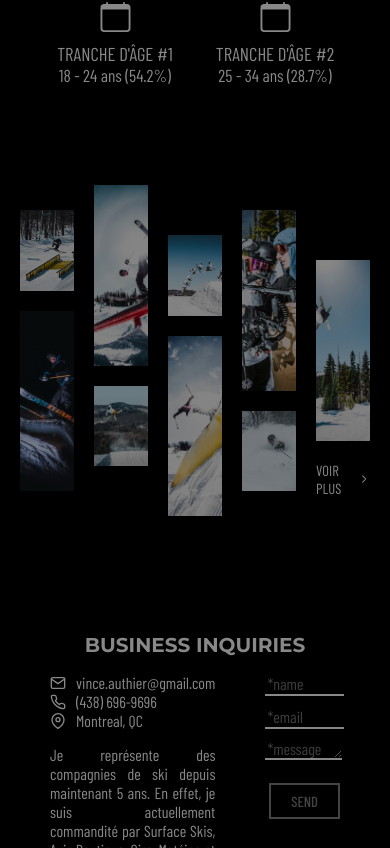
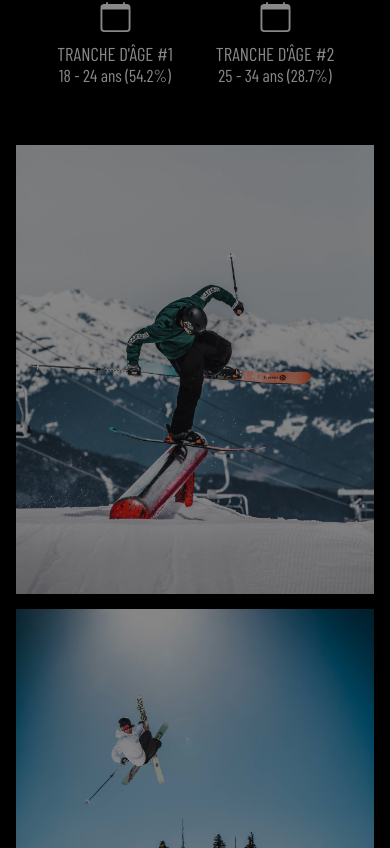
Before and after one commit to mathieutranchida/vincent-authier-website, a React (Create React App) app: page / in a window 390 px wide. Shown: the part 2036-2884 px from the top of the page. Built offline with nearby package versions, Linux system fonts and the light colour scheme; a web font is replaced by a local one.

Commit message:
responsive image gallery

```diff
--- a/src/components/GridPhoto.js
+++ b/src/components/GridPhoto.js
@@ -67,7 +67,7 @@ const GridPhoto = () => {
 
   return (
     <>
-      <Wrapper>
+      <DesktopWrapper>
         <MainWrapper>
           <Main
             ref={(e) => {
@@ -184,16 +184,24 @@ const GridPhoto = () => {
             </Page2Section5Row2>
           </Second>
         </MainWrapper>
-      </Wrapper>
+      </DesktopWrapper>
+      <MobileWrapper>
+        <MobileImage src={Page2Img2} alt="image galery" />
+        <MobileImage src={Page1Img11} alt="image galery" />
+        <MobileImage src={Page1Img6} alt="image galery" />
+      </MobileWrapper>
     </>
   );
 };
 
-const Wrapper = styled.div`
+const DesktopWrapper = styled.div`
   color: ${COLORS.textBody};
   background-color: ${COLORS.backgroundBody};
   padding: 50px 0;
   position: relative;
+  @media (max-width: 700px) {
+    display: none;
+  }
 `;
 
 const MainWrapper = styled.div`
@@ -431,4 +439,24 @@ const Page2Section5Row2 = styled.section`
   grid-row: 6 / 14;
 `;
 
+const MobileWrapper = styled.div`
+  display: flex;
+  flex-direction: column;
+  justify-content: center;
+  align-items: center;
+  width: 100%;
+  margin: 10px 0px;
+  @media (min-width: 701px) {
+    display: none;
+  }
+`;
+
+const MobileImage = styled.img`
+  height: 100%;
+  width: 100%;
+  max-width: 92vw;
+  object-fit: cover;
+  padding-bottom: 4vw;
+`;
+
 export default GridPhoto;
```
Also changed, not shown: 1 other file (tests, documents, lock files or other folders).
